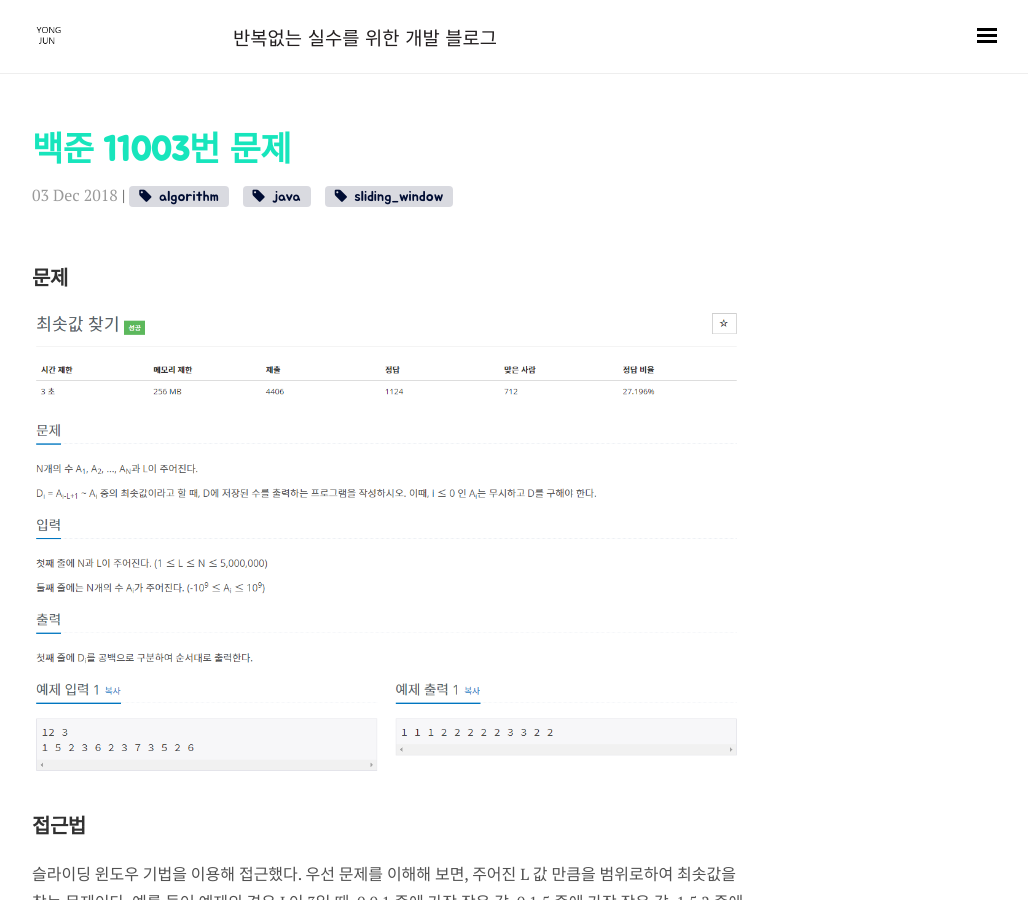
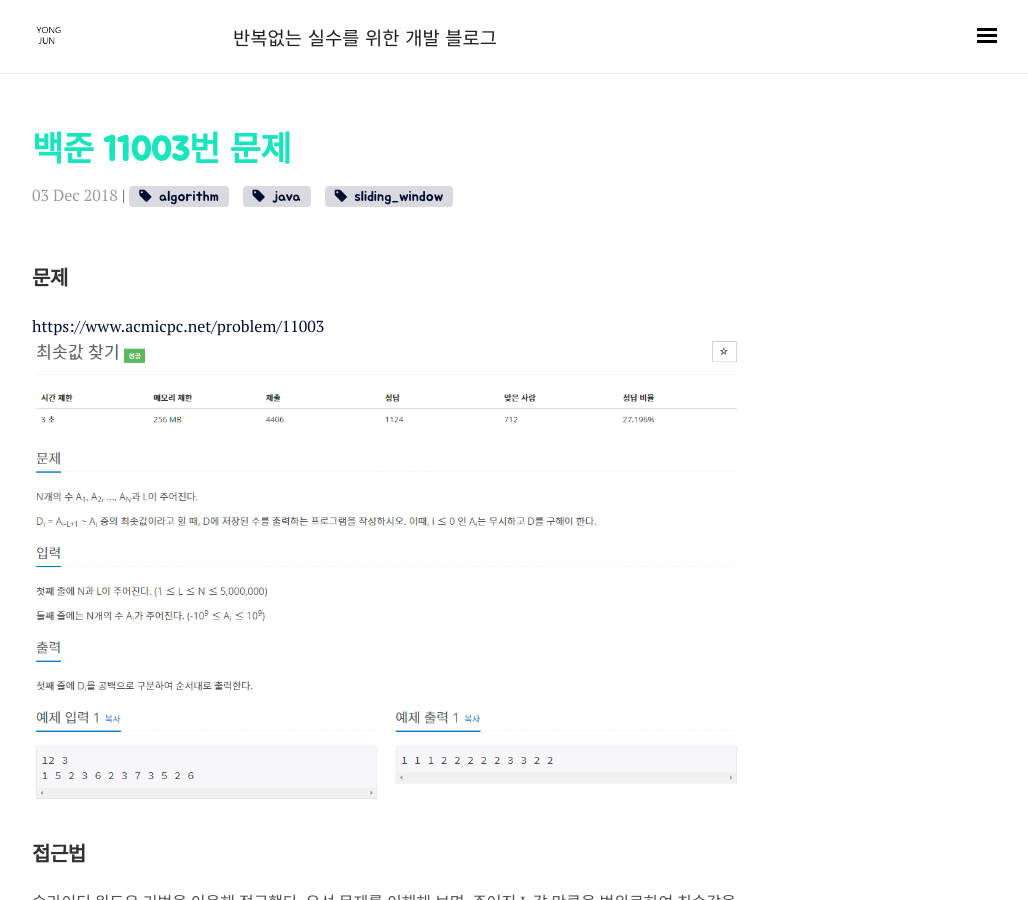
Before and after one commit to wooooooak/wooooooak.github.io, a Jekyll site: the page built from _posts/2018-12-03-백준11003번문제.md, in a window 1280 px wide and 900 px high. Shown: the whole window, without its empty margins (248-1276 px from the left). Built offline with Jekyll 4.4.1, drawn with Linux system fonts in a browser that asks for light colours; nearby versions of some CDN libraries; some web fonts are replaced; comment, search, counter and statistics services are not loaded; part of the change alters nothing that is shown.

Commit message:
알고리즘 링크 추가

```diff
--- a/_posts/2018-12-03-백준11003번문제.md
+++ b/_posts/2018-12-03-백준11003번문제.md
@@ -7,6 +7,7 @@ comments: true
 ---
 
 ## 문제
+[https://www.acmicpc.net/problem/11003](11003번 문제)
 ![profile](/public/img/algo/11003_1.PNG)
 
 ## 접근법
```
